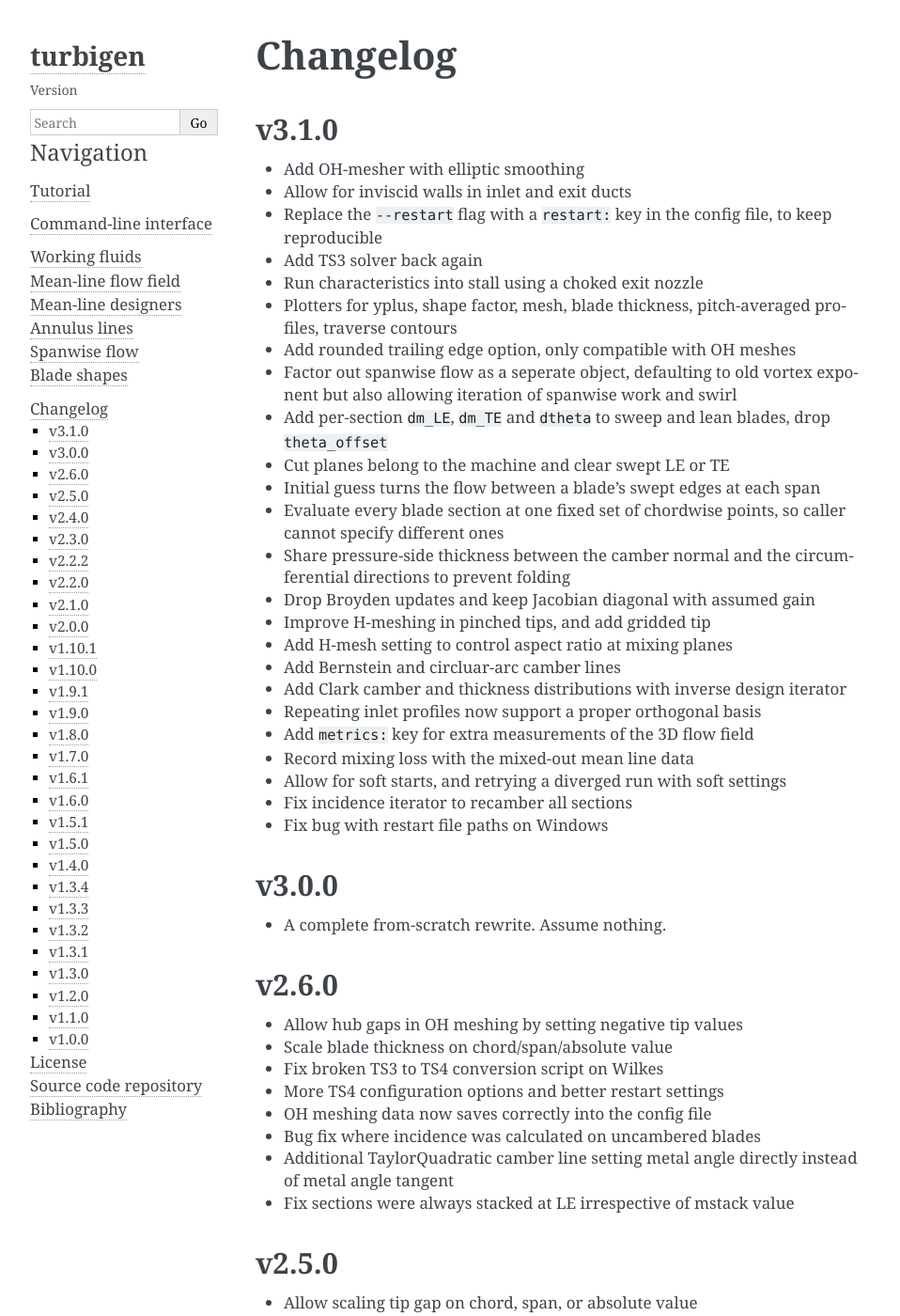
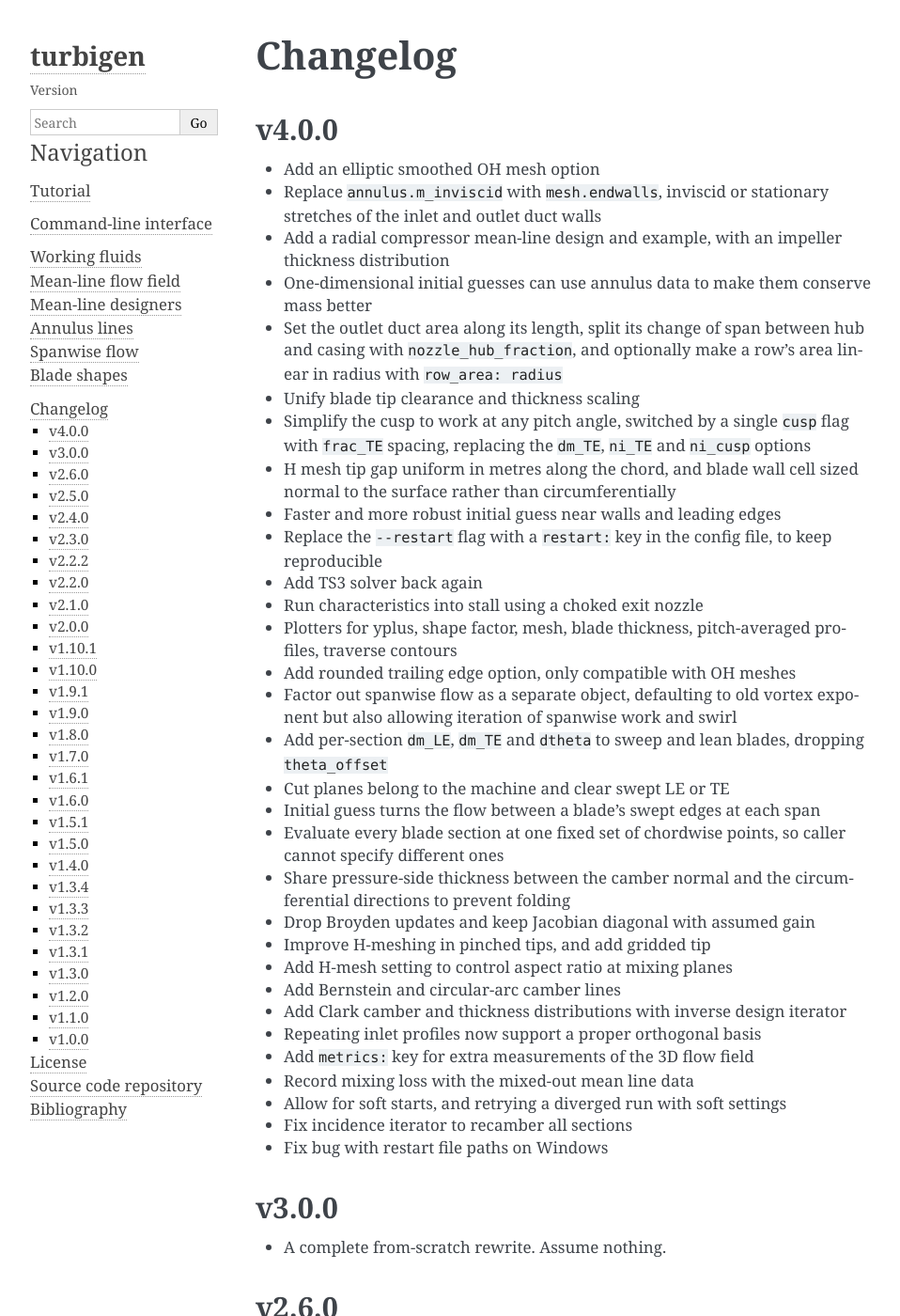
Before and after one commit to jb753/turbigen, a Sphinx documentation site: the page built from doc/changelog.rst, in a window 1280 px wide and 1400 px high. Shown: the whole window at 94% size, without its empty margins (148-1106 px from the left). Built offline with Sphinx 7.4.7, drawn with Linux system fonts in a browser that asks for light colours; pages that are not in the unit, such as notebooks, are missing from menus; the version number could not be read and is left out; comment, search, counter and statistics services are not loaded; some of the changed text lies outside the part shown.

Commit message:
H mesher: always size the blade wall cell normal to the surface
Remove yplus_normal and the circumferential sizing it switched off: the
wall cell is set where pitch times the cosine of the surface angle is
largest, so every station is at or below the target spacing normal to
the blade. The reference comparisons hand the old mesher the equivalent
circumferential spacing, so they still match exactly. Changelog brought
up to date with this branch.

```diff
--- a/doc/changelog.rst
+++ b/doc/changelog.rst
@@ -1,11 +1,26 @@
 Changelog
 =========
 
-v3.1.0
+v4.0.0
 ^^^^^^
 
-* Add OH-mesher with elliptic smoothing
-* Allow for inviscid walls in inlet and exit ducts
+* Add an elliptic smoothed OH mesh option
+* Replace ``annulus.m_inviscid`` with ``mesh.endwalls``, inviscid or
+  stationary stretches of the inlet and outlet duct walls
+* Add a radial compressor mean-line design and example, with an impeller
+  thickness distribution
+* One-dimensional initial guesses can use annulus data to make them
+  conserve mass better
+* Set the outlet duct area along its length, split its change of span between
+  hub and casing with ``nozzle_hub_fraction``, and optionally make a row's
+  area linear in radius with ``row_area: radius``
+* Unify blade tip clearance and thickness scaling
+* Simplify the cusp to work at any pitch angle, switched by a single ``cusp``
+  flag with ``frac_TE`` spacing, replacing the ``dm_TE``, ``ni_TE`` and
+  ``ni_cusp`` options
+* H mesh tip gap uniform in metres along the chord, and blade wall cell sized
+  normal to the surface rather than circumferentially
+* Faster and more robust initial guess near walls and leading edges
 * Replace the ``--restart`` flag with a ``restart:`` key in the config file, to
   keep reproducible
 * Add TS3 solver back again
@@ -13,10 +28,10 @@ v3.1.0
 * Plotters for yplus, shape factor, mesh, blade thickness, pitch-averaged
   profiles, traverse contours
 * Add rounded trailing edge option, only compatible with OH meshes
-* Factor out spanwise flow as a seperate object, defaulting to old vortex
+* Factor out spanwise flow as a separate object, defaulting to old vortex
   exponent but also allowing iteration of spanwise work and swirl
 * Add per-section ``dm_LE``, ``dm_TE`` and ``dtheta`` to sweep and lean blades,
-  drop ``theta_offset``
+  dropping ``theta_offset``
 * Cut planes belong to the machine and clear swept LE or TE
 * Initial guess turns the flow between a blade's swept edges at each span
 * Evaluate every blade section at one fixed set of chordwise points, so caller
@@ -26,7 +41,7 @@ v3.1.0
 * Drop Broyden updates and keep Jacobian diagonal with assumed gain
 * Improve H-meshing in pinched tips, and add gridded tip
 * Add H-mesh setting to control aspect ratio at mixing planes
-* Add Bernstein and circluar-arc camber lines
+* Add Bernstein and circular-arc camber lines
 * Add Clark camber and thickness distributions with inverse design iterator
 * Repeating inlet profiles now support a proper orthogonal basis
 * Add ``metrics:`` key for extra measurements of the 3D flow field
```
Also changed, not shown: other parts of doc/changelog.rst (+3 -3 lines), 2 other files.
